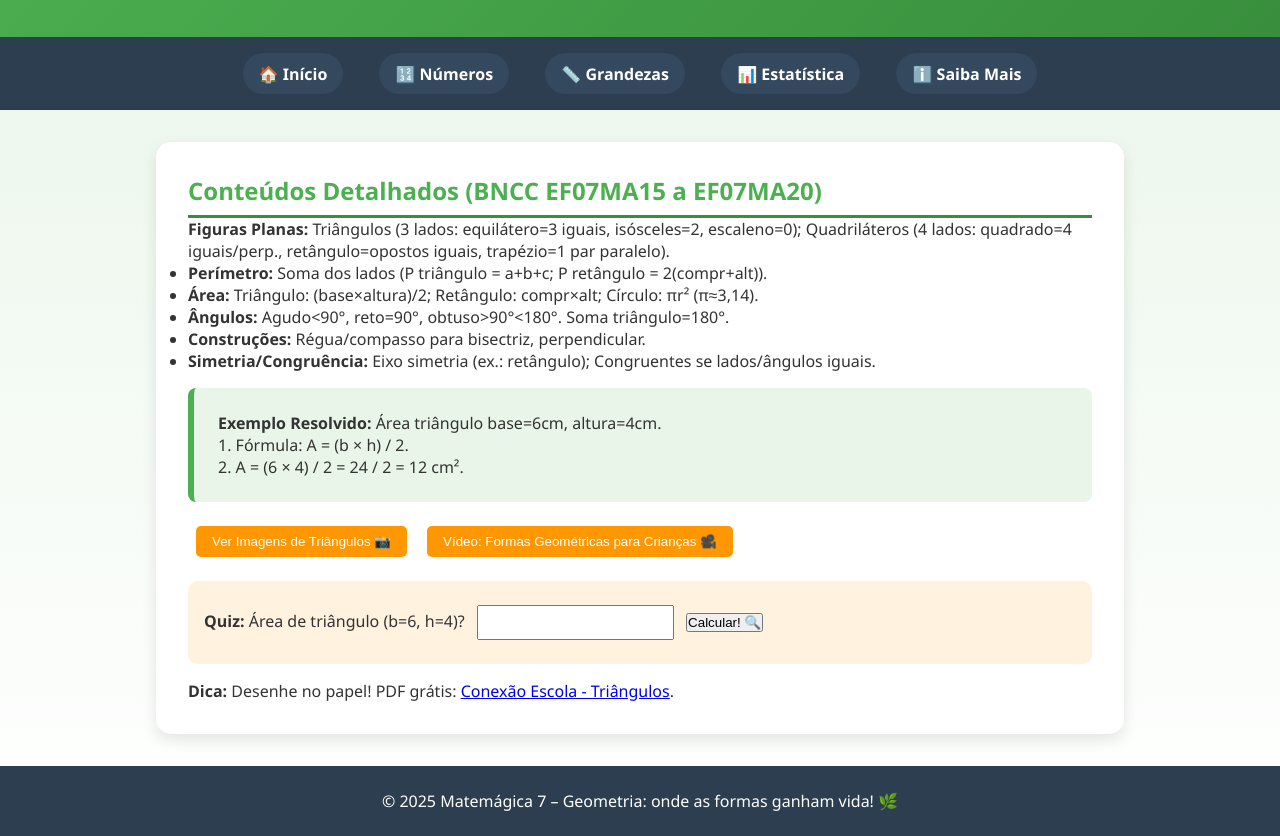
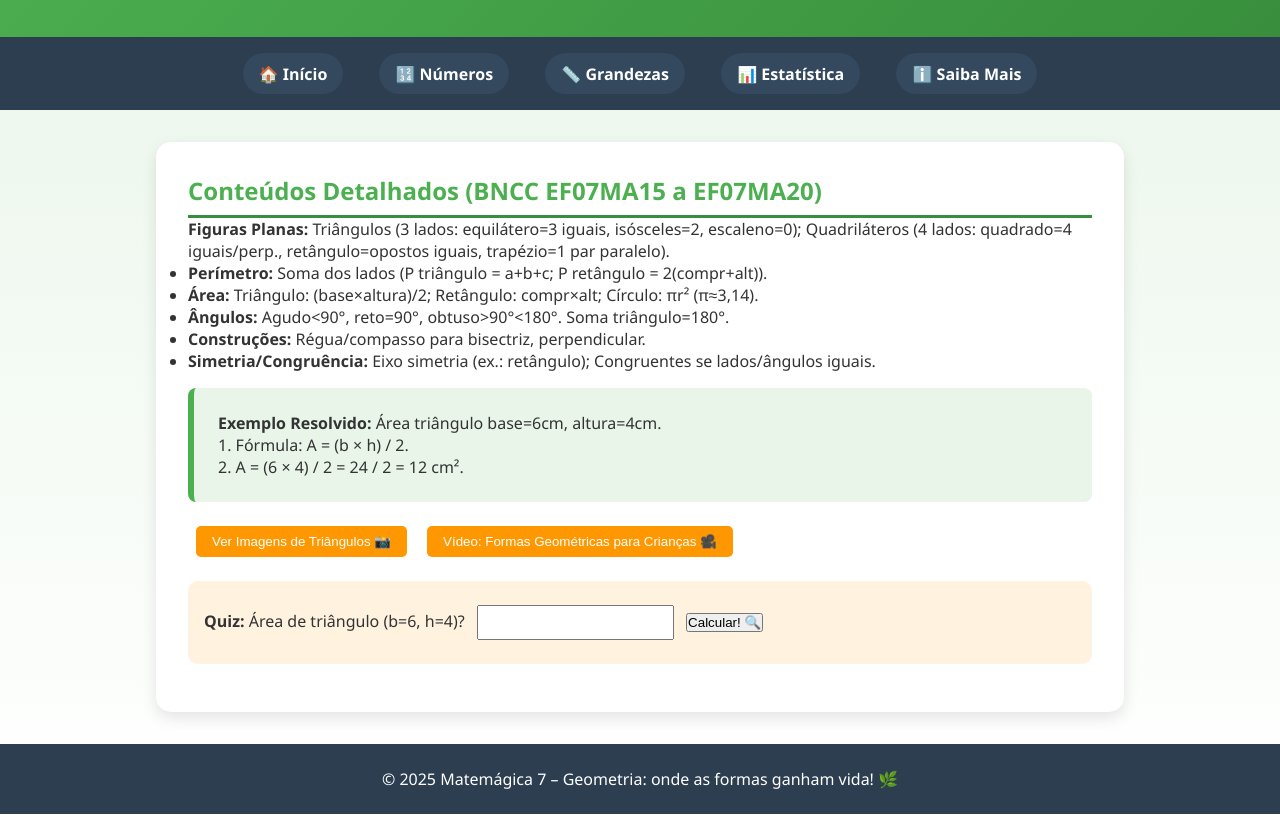
Before and after one commit to arthur2025112-CEAP/vercel, a plain HTML site: page geometria.html in a window 1280 px wide. Shown: the part 120-956 px from the top of the page. After the commit the page ends 934 px from the top, so only its background shows below. Drawn offline with Linux system fonts and the light colour scheme.

Commit message:
Remove tip and link from geometria.html
Removed a tip about drawing on paper and a link to a PDF.

```diff
--- a/geometria.html
+++ b/geometria.html
@@ -60,7 +60,7 @@
       <div class="quiz">
         <p><strong>Quiz:</strong> Área de triângulo (b=6, h=4)? <input type="number" id="quiz-input"> <button onclick="checkQuiz()">Calcular! 🔍</button></p>
       </div>
-      <p><strong>Dica:</strong> Desenhe no papel! PDF grátis: <a href="https://sme.goiania.go.gov.br/conexaoescola/eaja/matematica-geometria-triangulos-e-quadrilateros/&quot; target="_blank">Conexão Escola - Triângulos</a>.</p>
+
     </div>
   </main>
   <footer>© 2025 Matemágica 7 – Geometria: onde as formas ganham vida! 🌿</footer>
```
